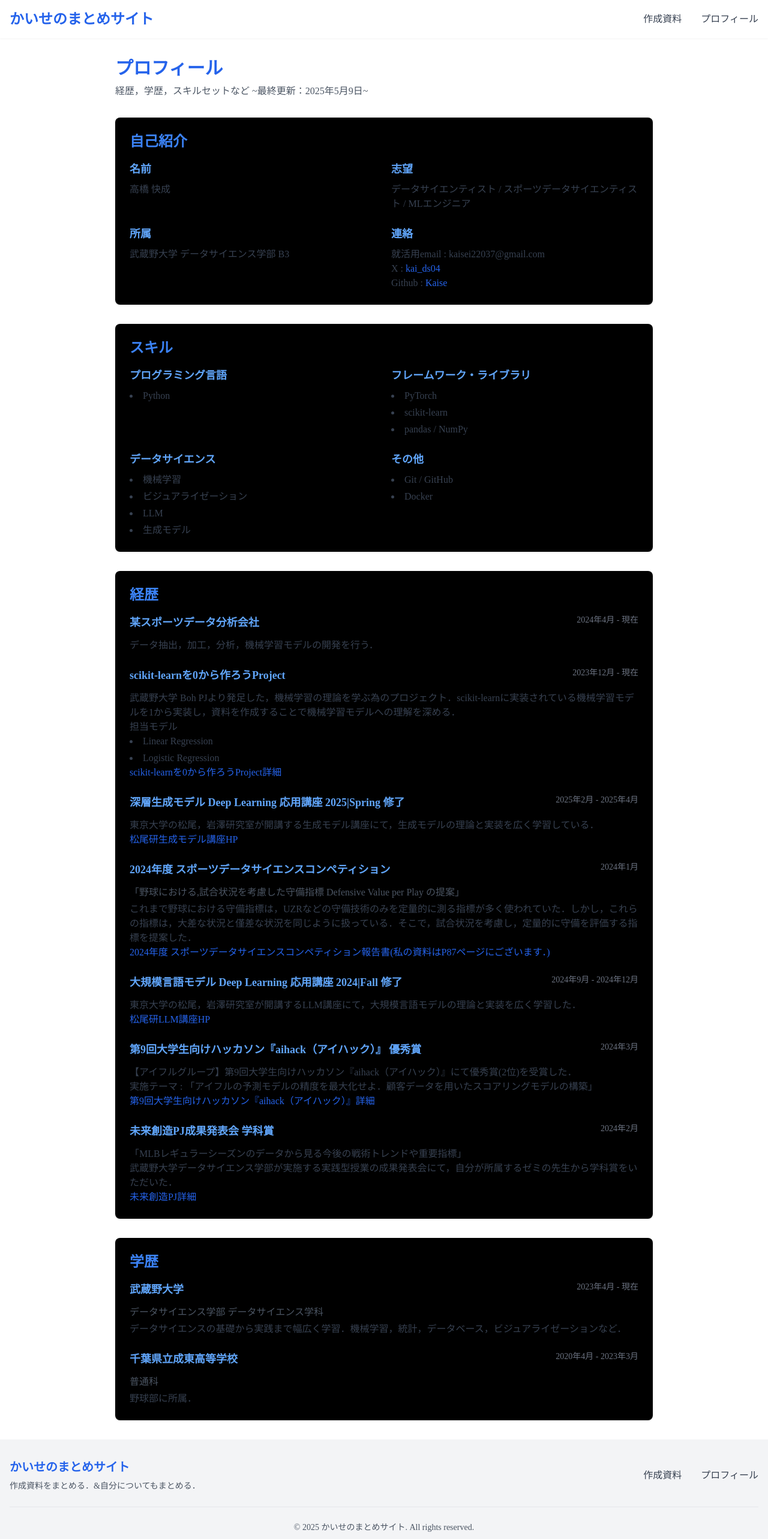
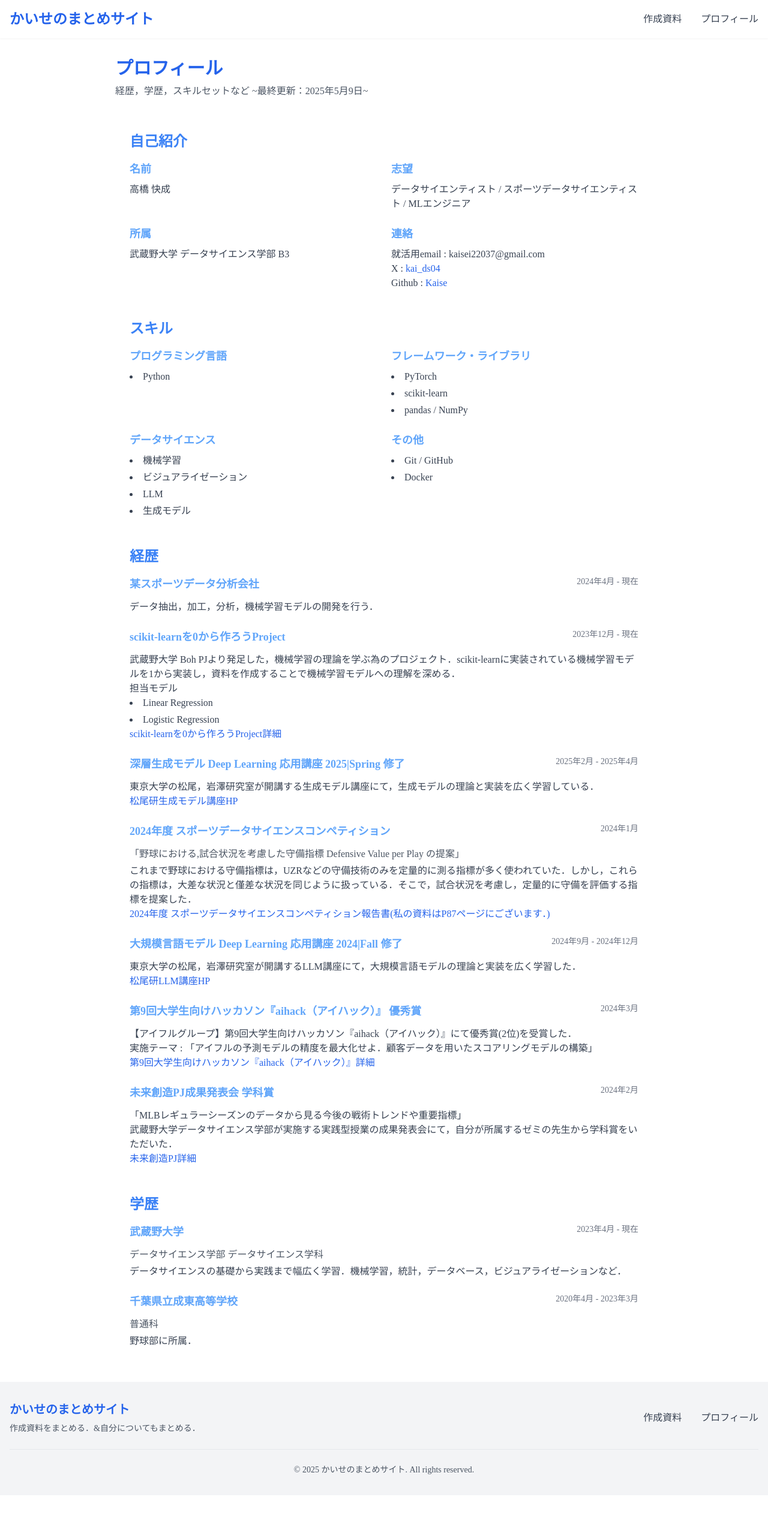
Before and after one commit to Takahashi-Kaisei/mypage, a Next.js app: page /profile in a window 1280 px wide. Shown: the top 2566 px of the page at 60% size. After the commit the page ends 2493 px from the top, so only its background shows below. Built offline with nearby package versions, Linux system fonts and the light colour scheme.

Commit message:
ダークモードカスタマイズガイドを追加

```diff
--- a/src/app/profile/page.tsx
+++ b/src/app/profile/page.tsx
@@ -11,7 +11,7 @@ export default function ProfilePage() {
           </p>
         </div>
 
-        <div className="bg-black shadow rounded-lg overflow-hidden mb-8">
+
         <div className="p-6">
           <h2 className="text-2xl font-bold mb-4">自己紹介</h2>
           <div className="grid grid-cols-1 md:grid-cols-2 gap-6">
@@ -35,9 +35,9 @@ export default function ProfilePage() {
             </div>
           </div>
         </div>
-        </div>
 
-        <div className="bg-black shadow rounded-lg overflow-hidden mb-8">
+
+
         <div className="p-6">
           <h2 className="text-2xl font-bold mb-4">スキル</h2>
           <div className="grid grid-cols-1 md:grid-cols-2 gap-6">
@@ -73,9 +73,9 @@ export default function ProfilePage() {
             </div>
           </div>
         </div>
-        </div>
 
-        <div className="bg-black shadow rounded-lg overflow-hidden mb-8">
+
+
         <div className="p-6">
           <h2 className="text-2xl font-bold mb-4">経歴</h2>
           <div className="space-y-6">
@@ -174,9 +174,9 @@ export default function ProfilePage() {
 
           </div>
         </div>
-        </div>
 
-        <div className="bg-black shadow rounded-lg overflow-hidden">
+
+
         <div className="p-6">
           <h2 className="text-2xl font-bold mb-4">学歴</h2>
           <div className="space-y-6">
@@ -203,7 +203,7 @@ export default function ProfilePage() {
           </div>
         </div>
       </div>
-      </div>
+
     </RootLayout>
   );
 }
```
Also changed, not shown: 1 other file (tests, documents, lock files or other folders). Lines whose indentation alone changed are shown as unchanged.
